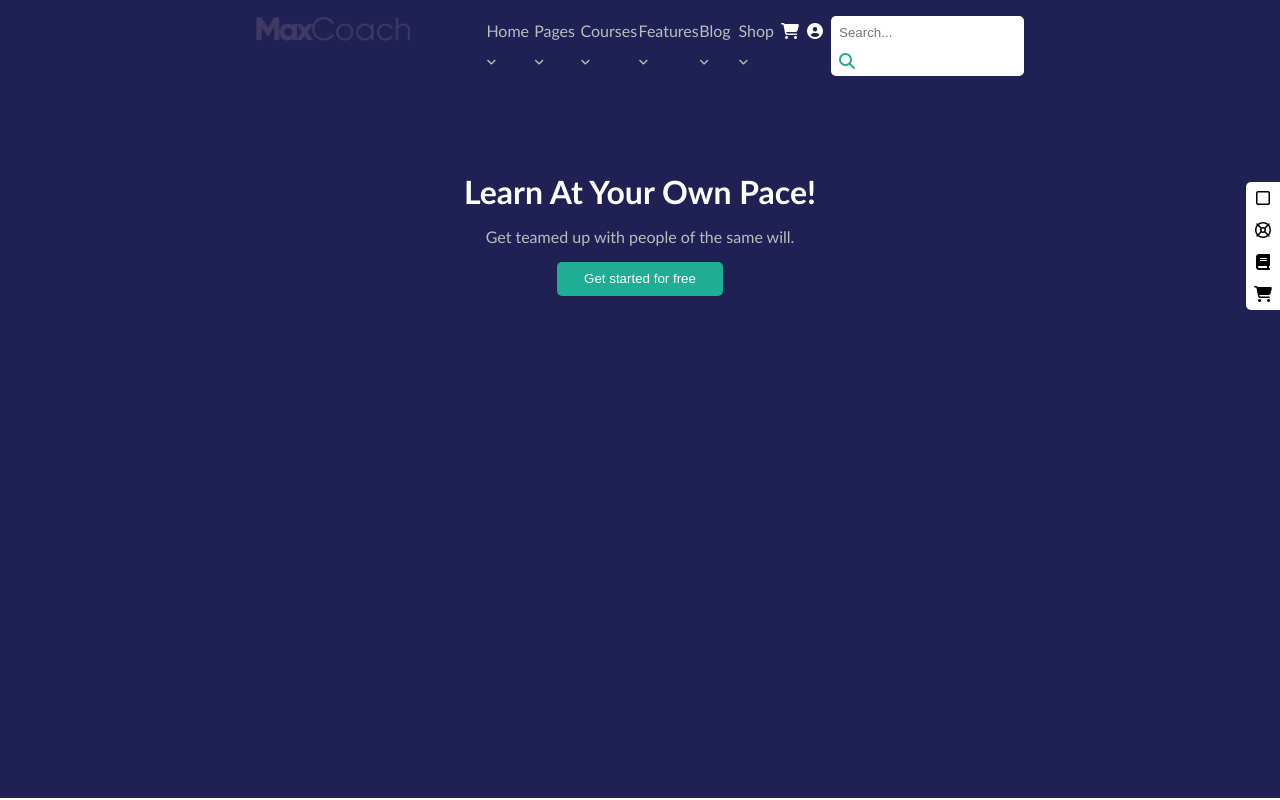
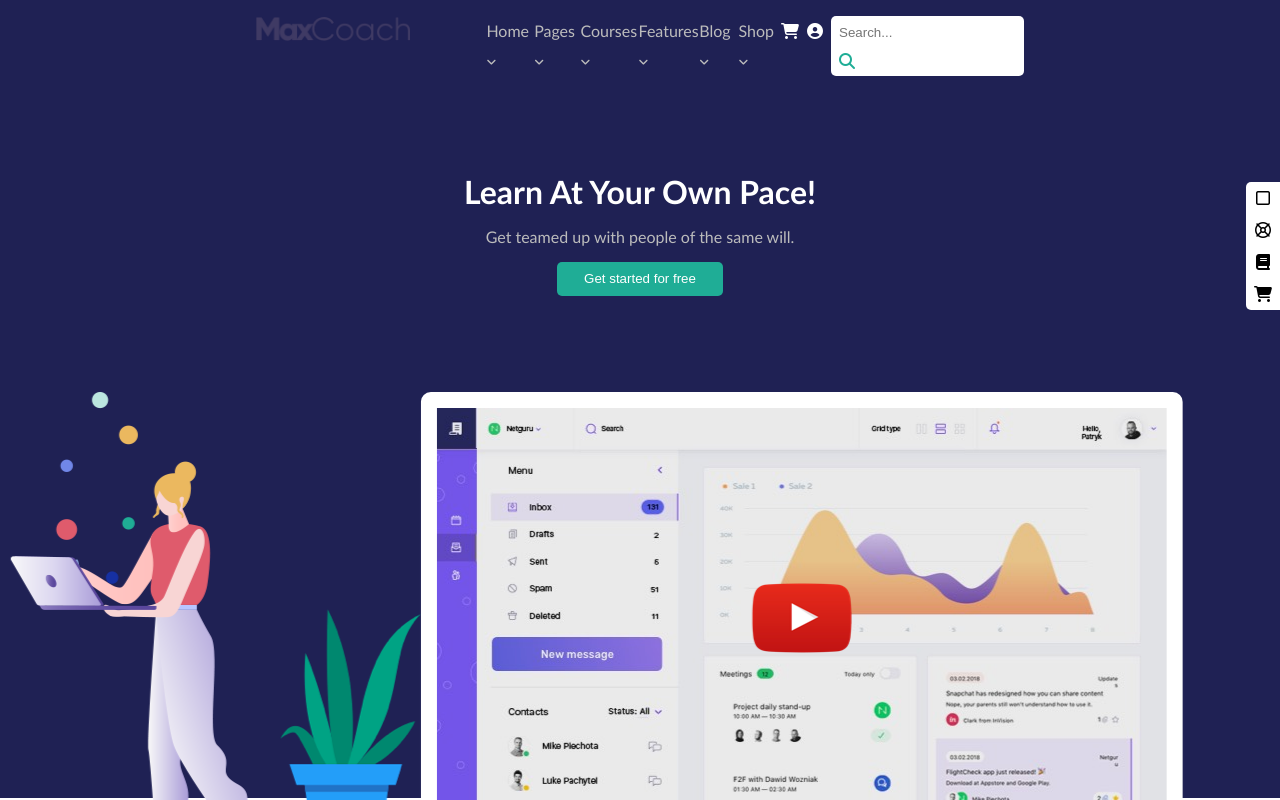
Before and after one commit to Gabry17/proj-html-vuejs, a Vue app: page / in a window 1280 px wide. Shown: the top 800 px of the page. Built offline with nearby package versions, Linux system fonts and the light colour scheme.

Commit message:
centrato img banner

```diff
--- a/src/components/AppBanner.vue
+++ b/src/components/AppBanner.vue
@@ -13,24 +13,23 @@
         <i class="fas fa-shopping-cart"></i>
       </div>
     </div>
-    <!-- <div class="image">
-      <div class="left-image">
+    <div class="cont-image">
+      <div class="image">
         <img src="../assets/img/home-6-hero-left-person.png" alt="person" />
-      </div>
+        <div class="center-image">
           <img
             class="poster-image"
             src="../assets/img/home-6-hero-poster-final.jpg"
             alt="meeting person"
           />
           <img
-        class="img-play"
+            class="play"
             src="../assets/img/icon-youtube-play.png"
             alt="play"
           />
-      <div class="right-image">
-        <img src="../assets/img/home-6-service-image-04.png" alt="person" />
         </div>
-    </div> -->
+      </div>
+    </div>
   </div>
 </template>
 
@@ -74,33 +73,31 @@ export default {
       }
     }
   }
-  //   .image {
-  //     display: flex;
-  //     justify-content: center;
-  //     position: relative;
-  //     .left-image{
-  //         position: absolute;
-  //         left: 5%;
-  //     }
-  //     .poster-image {
-  //       background-color: $white-color;
-  //       padding: 1em;
-  //       border-radius: 10px;
-  //       box-shadow: 0 18px 14px -14px $gray-chateau-color;
-  //       position: absolute;
-  //       top: 150%;
-  //       left: 50%;
-  //       transform: translate(-50%, -50%);
-  //     }
-  //     .right-image{
-  //         position: absolute;
-  //         right: 5%;
-  //     }
-  //     .img-play {
-  //       position: absolute;
-  //       left: 50%;
-  //       top: 50%;
-  //       transform: translate(-50%, -50%);
-  //     }
+  .cont-image {
+    position: relative;
+    .image {
+      display: flex;
+      position: absolute;
+      left: 10%;
+      transform: translate(-10%);
+      .center-image {
+        position: relative;
+        .poster-image {
+          background-color: $white-color;
+          padding: 1em;
+          border-radius: 10px;
+          box-shadow: 0 18px 14px -14px $gray-chateau-color;
+        }
+        .play {
+          width: 100px;
+          height: auto;
+          position: absolute;
+          top: 45%;
+          left: 50%;
+          transform: translate(-50%, -50%);
+        }
+      }
+    }
+  }
 }
 </style>
```
Lines whose indentation alone changed are shown as unchanged.
